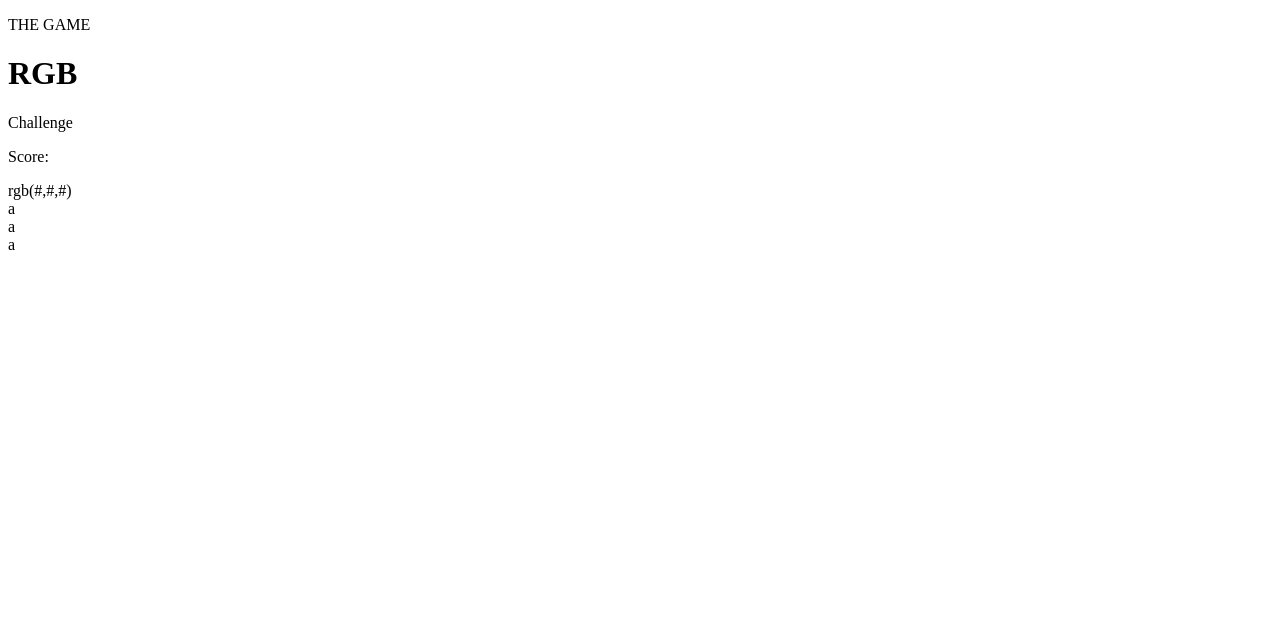
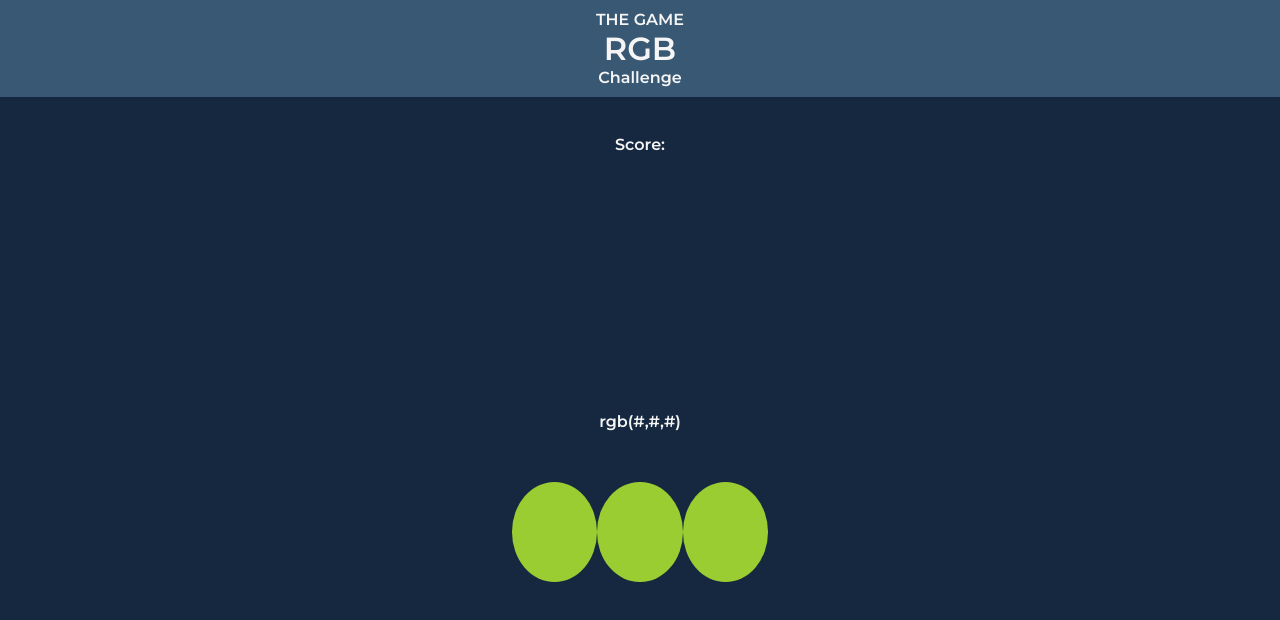
Before and after one commit to dupjpr/RGB-Challenge, a React (Create React App) app: page / in a window 1280 px wide. Shown: the top 620 px of the page. Built offline with nearby package versions, Linux system fonts and the light colour scheme.

Commit message:
the general style is added

```diff
--- a/public/index.html
+++ b/public/index.html
@@ -24,6 +24,8 @@
       work correctly both with client-side routing and a non-root public URL.
       Learn how to configure a non-root public URL by running `npm run build`.
     -->
+    <link rel="preconnect" href="https://fonts.gstatic.com">
+<link href="https://fonts.googleapis.com/css2?family=Montserrat:wght@600&display=swap" rel="stylesheet">
     <title>React App</title>
   </head>
   <body>
--- a/src/Components/Answer.js
+++ b/src/Components/Answer.js
@@ -1,10 +1,10 @@
 import React from 'react';
-
+import '../style/answer.css'
 const Answer = () => {
 
     return(
         <div className="answer">
-            a
+
         </div>
     )
 }
--- a/src/Components/Header.js
+++ b/src/Components/Header.js
@@ -1,4 +1,5 @@
 import React from 'react';
+import '../style/header.css'
 
 
 const Header = () => {
--- a/src/Components/Section.js
+++ b/src/Components/Section.js
@@ -1,4 +1,5 @@
 import React from 'react';
+import '../style/section.css'
 
 const Section = ({children}) => {
 
--- /dev/null
+++ b/src/style/answer.css
@@ -0,0 +1,7 @@
+.answer{
+    width: 100px;
+    height: 100px;
+    border-radius: 50%;
+    background-color: yellowgreen;
+    margin-top: 20%;
+}
--- /dev/null
+++ b/src/style/app.css
@@ -0,0 +1,12 @@
+*{
+    margin: 0;
+    padding: 0;
+    box-sizing: border-box;
+    font-family: 'Montserrat', sans-serif;
+}
+
+.contenedor{
+    display: flex;
+    justify-content: space-evenly;
+    width: 20%;
+}
--- /dev/null
+++ b/src/style/header.css
@@ -0,0 +1,10 @@
+.header{
+    width: 100%;
+    display: flex;
+    flex-direction: column;
+    justify-content: center;
+    align-items: center;
+    background-color: #395873;
+    color: whitesmoke;
+    padding: 10px;
+}
--- /dev/null
+++ b/src/style/section.css
@@ -0,0 +1,16 @@
+.section{
+    background-color: #162840;
+    color: whitesmoke;
+    height: 100vh;
+    display: flex;
+    flex-direction: column;
+    align-items: center;
+    justify-content: center;
+    position: relative;
+}
+
+.section p{
+    position: absolute;
+    top: 0;
+    margin-top: 3%;
+}
```
Also changed, not shown: src/App.js (+4 -7 lines).
